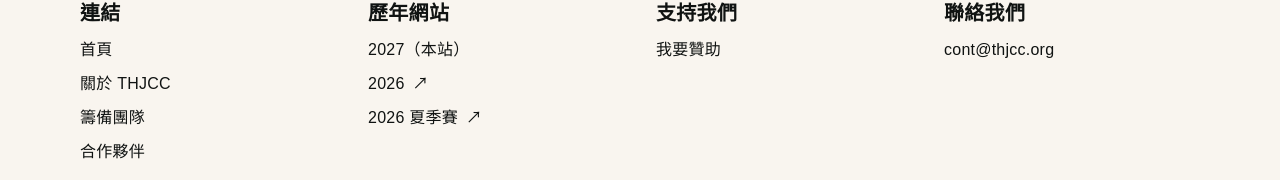
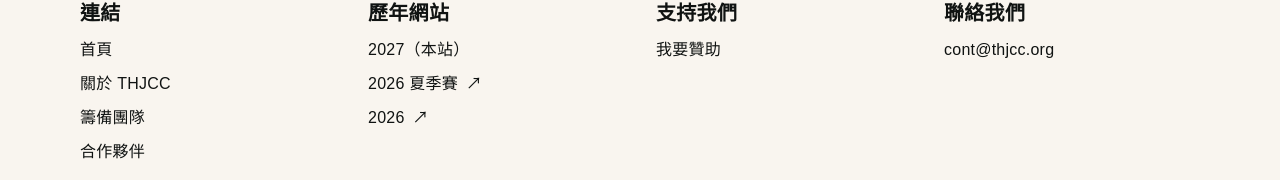
Before and after one commit to itousouta15/thjcc-website, a Next.js app: page /about in a window 1280 px wide. Shown: the part 2532-2712 px from the top of the page. Built offline with nearby package versions, Linux system fonts and the light colour scheme; a web font is replaced by a local one.

Commit message:
fix: 調整歷年網站列表的順序，確保 2026 年網站連結正確顯示

```diff
--- a/src/data/site.ts
+++ b/src/data/site.ts
@@ -31,8 +31,8 @@ export const navigation: SiteLink[] = [
 
 export const pastWebsites = [
   { label: "2027（本站）", href: "/" },
+  { label: "2026 夏季賽", href: "https://thjcc.org/2026-summer/" },
   { label: "2026", href: "https://thjcc.org/2026" },
-  { label: "2026 夏季賽", href: "https://thjcc.org/2026-summer/" },
 ];
 
 export const aboutParagraphs = [
```
